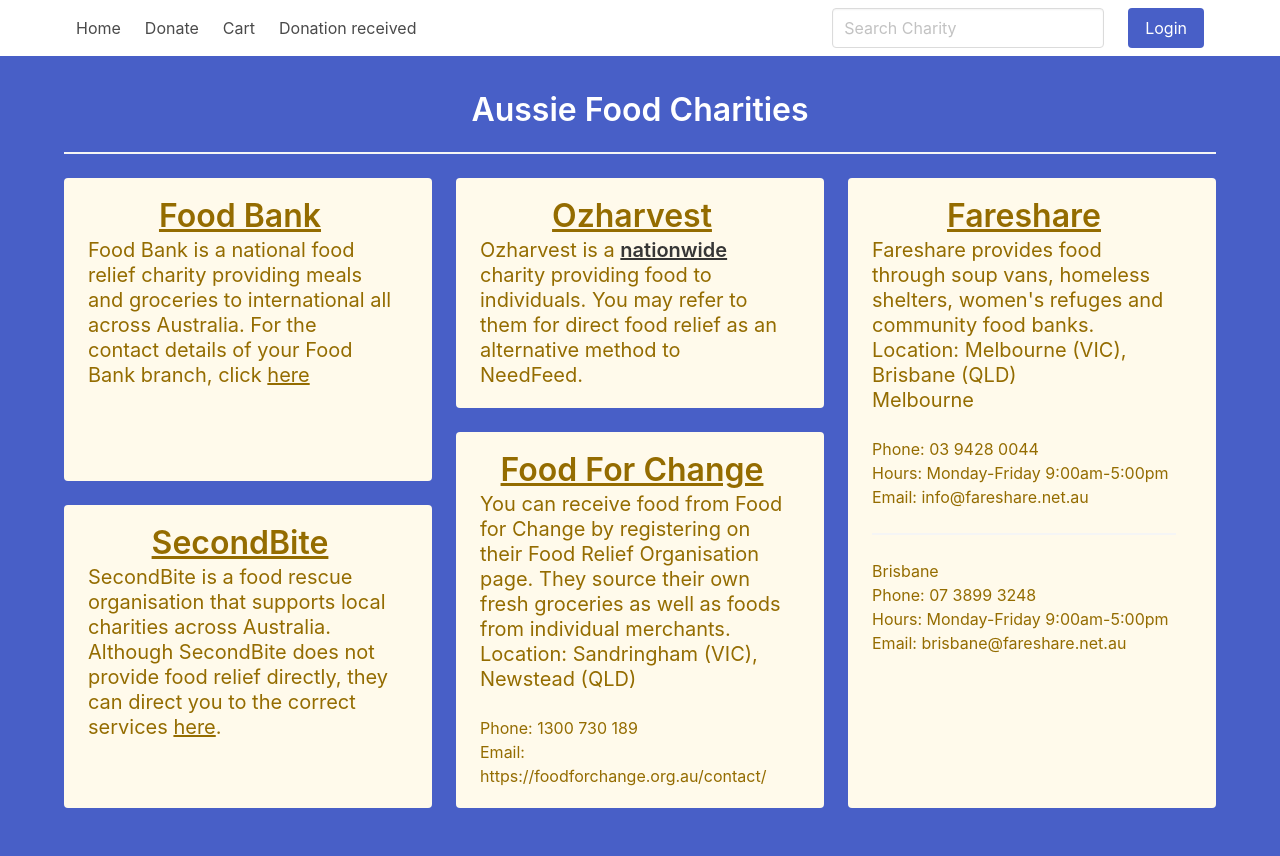
After one commit to emansih/EpicPython, a Flask app: page /charity in a window 1280 px wide. The commit adds this page. Run offline with Flask 2, Linux system fonts and the light colour scheme.

Commit message:
add charity page

```diff
--- a/app.py
+++ b/app.py
@@ -39,4 +39,9 @@ def cart():
 
 @app.route('/list')
 def list():
-    return render_template('list.html')
+    return render_template('donation_received.html')
+
+
+@app.route('/charity')
+def charity():
+    return render_template('charity.html')
--- a/templates/cart.html
+++ b/templates/cart.html
@@ -18,6 +18,9 @@
             </a>
             <a href="/list" class="navbar-item">
                 Donation received
+            </a>
+            <a href="/charity" class="navbar-item">
+                Charities
             </a>
         </div>
     </div>
--- /dev/null
+++ b/templates/charity.html
@@ -0,0 +1,121 @@
+<!DOCTYPE html>
+<html>
+<head>
+    <meta charset="utf-8">
+    <meta name="viewport" content="width=device-width, initial-scale=1">
+    <title>Donation received</title>
+    <link rel="stylesheet" href="https://cdn.jsdelivr.net/npm/bulma@0.9.2/css/bulma.min.css">
+</head>
+<body>
+<nav class="navbar" role="navigation" aria-label="main navigation">
+    <div class="container">
+        <div class="navbar-start">
+            <a href="/" class="navbar-item">
+                Home
+            </a>
+            <a href="/donate" class="navbar-item">
+                Donate
+            </a>
+            <a href="/cart" class="navbar-item">
+                Cart
+            </a>
+            <a href="/list" class="navbar-item">
+                Donation received
+            </a>
+        </div>
+
+        <div class="navbar-end">
+            <div class="navbar-item">
+                <div class="field">
+                    <input class="input" type="text" placeholder="Search Charity">
+                </div>
+            </div>
+            <div class="navbar-item">
+                <div class="buttons">
+                    <a href="/login" class="button is-link">Login</a>
+                </div>
+            </div>
+        </div>
+    </div>
+</nav>
+
+<div class="columns is-centered has-background-link">
+    <br>
+    <div class="container">
+        <br>
+        <br>
+        <p class="title has-text-white has-text-centered">Aussie Food Charities</p>
+        <hr>
+        <div class="tile is-ancestor">
+            <div class="tile is-parent is-vertical">
+                <article class="tile is-child notification is-warning is-light">
+                    <p class="title has-text-centered"><a href="https://www.foodbank.org.au/">Food Bank</a></p>
+                    <p class="subtitle">Food Bank is a national food relief charity providing meals and groceries to
+                        international all across Australia.
+                        For the contact details of your Food Bank branch, click <a
+                                href="https://www.foodbank.org.au/contact-us/?state=au">here</a></p>
+                </article>
+
+                <article class="tile is-child notification is-warning is-light">
+                    <p class="title has-text-centered"><a href="https://www.secondbite.org/">SecondBite</a></p>
+                    <p class="subtitle">SecondBite is a food rescue organisation that supports local charities across
+                        Australia.
+                        Although SecondBite does not provide food relief directly, they can direct you to the correct
+                        services <a href="https://www.secondbite.org/for-individuals">here</a>.</p>
+                </article>
+            </div>
+
+            <div class="tile is-parent is-vertical">
+                <article class="tile is-child notification is-warning is-light">
+                    <p class="title has-text-centered"><a href="https://www.ozharvest.org/">Ozharvest</a></p>
+                    <p class="subtitle">Ozharvest is a <strong><a
+                            href="https://www.ozharvest.org/food/receive-food-individuals/">nationwide</a></strong>
+                        charity
+                        providing food to individuals. You may refer to them for direct food relief as an alternative
+                        method to NeedFeed.</p>
+                </article>
+
+                <article class="tile is-child notification is-warning is-light">
+                    <p class="title has-text-centered"><a href="https://foodforchange.org.au/">Food For Change</a></p>
+                    <p class="subtitle">You can receive food from Food for Change by registering on their Food Relief
+                        Organisation page.
+                        They source their own fresh groceries as well as foods from individual merchants.
+                        <br>
+                        Location: Sandringham (VIC), Newstead (QLD)
+                    <ul>
+                        <li>Phone: 1300 730 189</li>
+                        <li>Email: https://foodforchange.org.au/contact/</li>
+                    </ul>
+                    </p>
+                </article>
+            </div>
+
+            <div class="tile is-parent">
+                <article class="tile is-child notification is-warning is-light">
+                    <p class="title has-text-centered"><a href="https://www.fareshare.net.au/">Fareshare</a></p>
+                    <p class="subtitle">Fareshare provides food through soup vans, homeless shelters, women's refuges
+                        and community food banks.
+                        Location: Melbourne (VIC), Brisbane (QLD)
+                        <br>
+                        Melbourne
+                    <ul>
+                        <li>Phone: 03 9428 0044</li>
+                        <li>Hours: Monday-Friday 9:00am-5:00pm</li>
+                        <li>Email: info@fareshare.net.au</li>
+                    </ul>
+                    <hr>
+                    Brisbane
+                    <ul>
+                        <li>Phone: 07 3899 3248</li>
+                        <li>Hours: Monday-Friday 9:00am-5:00pm</li>
+                        <li>Email: brisbane@fareshare.net.au</li>
+                    </ul>
+                    </p>
+                </article>
+            </div>
+        </div>
+        <br>
+    </div>
+</div>
+</body>
+</html>
--- a/templates/donate.html
+++ b/templates/donate.html
@@ -18,6 +18,9 @@
             </a>
             <a href="/list" class="navbar-item">
                 Donation received
+            </a>
+            <a href="/charity" class="navbar-item">
+                Charities
             </a>
         </div>
     </div>
--- a/templates/list.html
+++ b/templates/donation_received.html
@@ -18,6 +18,9 @@
             </a>
             <a href="/cart" class="navbar-item">
                 Cart
+            </a>
+            <a href="/charity" class="navbar-item">
+                Charities
             </a>
         </div>
 
--- a/templates/index.html
+++ b/templates/index.html
@@ -14,7 +14,7 @@
             <a href="/" class="navbar-item">
                 Home
             </a>
-            <a href="/donate" class="navbar-item" id="donateButton">
+            <a href="/donate" class="navbar-item">
                 Donate
             </a>
             <a href="/cart" class="navbar-item">
@@ -22,6 +22,9 @@
             </a>
             <a href="/list" class="navbar-item">
                 Donation received
+            </a>
+            <a href="/charity" class="navbar-item">
+                Charities
             </a>
         </div>
         <div id="loginButton" class="navbar-end">
```
Also changed, not shown: charitylist.html (deleted, +0 -132 lines), hello.py (deleted, +0 -8 lines), templates/base.html (deleted, +0 -16 lines), 1 other file.
